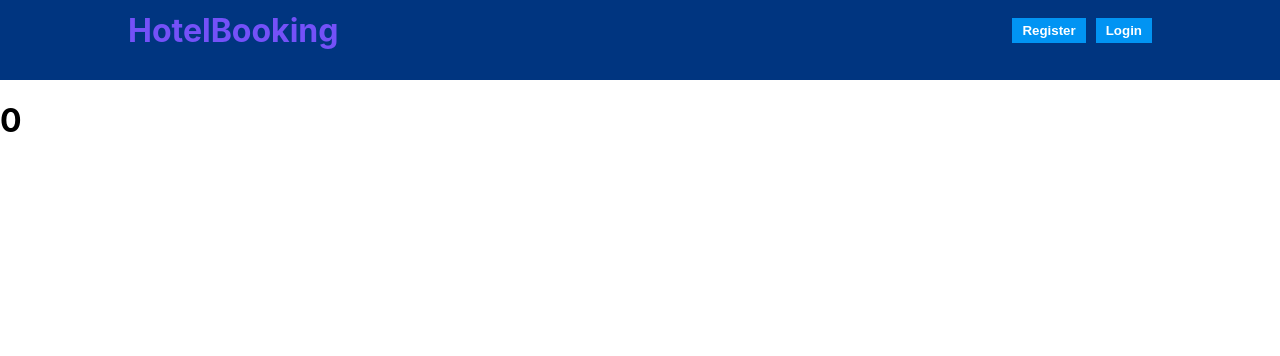
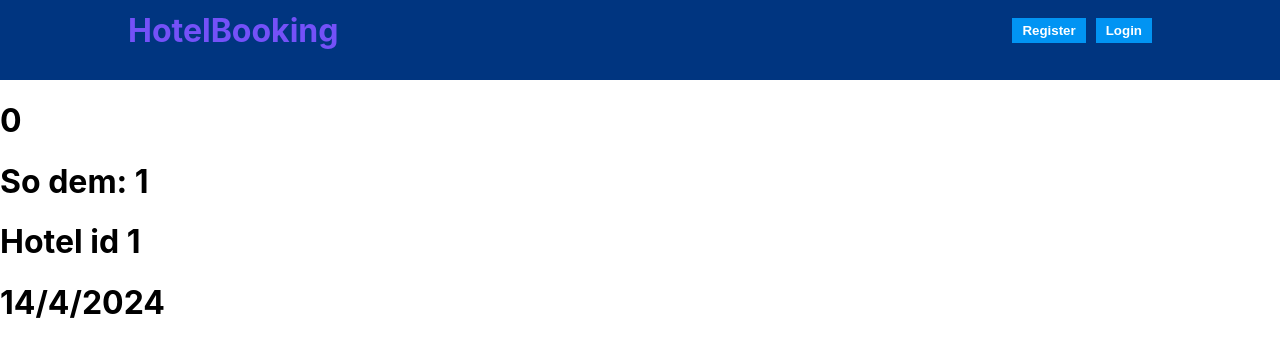
Before and after one commit to tiendat2001/DoAnBachKhoa, a React (Create React App) app in the folder client/: page /hotels/1 in a window 1280 px wide. Both pictures are taken after a click on the button "Đi đến trang đặt phòng". Shown: the top 356 px of the page. Built offline with nearby package versions, Linux system fonts and the light colour scheme; no server answers.

Commit message:
update reserve

```diff
--- a/client/src/components/ListRoomClient/ListRoomClient.jsx
+++ b/client/src/components/ListRoomClient/ListRoomClient.jsx
@@ -129,7 +129,7 @@ const ListRoomClient = ({ hotelId }) => {
 
     // }
     // alert("thanh cong")
-    navigate("/reserve", { state: { selectedRooms, alldates, hotelId} });
+    navigate("/reserve", { state: { selectedRooms, alldates, hotelId, startDate:dates[0].startDate, endDate: dates[0].endDate} });
 
   };
 
--- a/client/src/pages/reserve/Reserve.jsx
+++ b/client/src/pages/reserve/Reserve.jsx
@@ -18,6 +18,9 @@ const Reserve = () => {
   const [selectedRooms, setSelectedRooms] = useState(location.state.selectedRooms);
   const [alldates, setAlldates] = useState(location.state.alldates);
   const [hotelId, setHotelId] = useState(location.state.hotelId);
+  const [startDate, setStartDate] = useState(location.state.startDate);
+  const [endDate, setEndDate] = useState(location.state.endDate);
+  console.log(new Date(startDate))
 
   const { data:roomData, loading, error } = useFetch(`/rooms/${hotelId}`);
   // const [totalPrice, setTotalPrice] = useState(0);
@@ -59,9 +62,11 @@ const Reserve = () => {
     <div>
       <Navbar />
       <Header type="list" />
-      <h1>{totalPrice}</h1>
+      <h1>{totalPrice*alldates.length}</h1>
       <h1>{detailRooms}</h1>
-      <h1></h1>
+      <h1>So dem: {alldates.length} </h1>
+      <h1>Hotel id {hotelId}</h1>
+      <h1>{startDate.toLocaleDateString('vi-VN')}</h1>
     </div>
   );
 };
```
